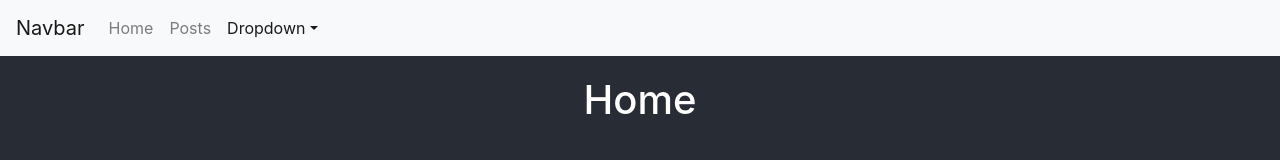
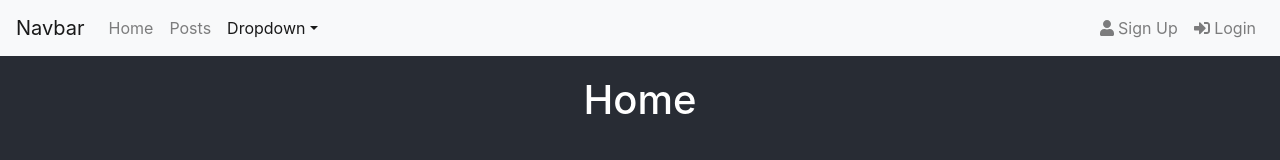
Before and after one commit to gorkemarslan/Blog-React-Django, a React (Create React App) app in the folder frontend/: page / in a window 1280 px wide. Shown: the top 160 px of the page. Built offline with nearby package versions, Linux system fonts and the light colour scheme.

Commit message:
Added FontAwesomeIcon

```diff
--- a/frontend/package.json
+++ b/frontend/package.json
@@ -3,6 +3,11 @@
   "version": "0.1.0",
   "private": true,
   "dependencies": {
+    "@fortawesome/fontawesome-svg-core": "^1.2.36",
+    "@fortawesome/free-brands-svg-icons": "^5.15.4",
+    "@fortawesome/free-regular-svg-icons": "^5.15.4",
+    "@fortawesome/free-solid-svg-icons": "^5.15.4",
+    "@fortawesome/react-fontawesome": "^0.1.15",
     "@testing-library/jest-dom": "^5.14.1",
     "@testing-library/react": "^11.2.7",
     "@testing-library/user-event": "^12.8.3",
--- a/frontend/src/components/Header.js
+++ b/frontend/src/components/Header.js
@@ -1,5 +1,7 @@
 import React from "react";
-import { Link, NavLink } from 'react-router-dom';
+import { Link, NavLink } from "react-router-dom";
+import { FontAwesomeIcon } from '@fortawesome/react-fontawesome'
+import { faUser, faSignInAlt } from '@fortawesome/free-solid-svg-icons'
 
 function Header() {
   return (
@@ -23,12 +25,12 @@ function Header() {
         <div className="collapse navbar-collapse" id="navbarSupportedContent">
           <ul className="navbar-nav mr-auto">
             <li className="nav-item">
-              <Link className="nav-link" exact to="/">
+              <Link className="nav-link" to="/">
                 Home
               </Link>
             </li>
             <li className="nav-item">
-              <NavLink className="nav-link" exact to="/posts">
+              <NavLink className="nav-link" to="/posts">
                 Posts
               </NavLink>
             </li>
@@ -45,19 +47,32 @@ function Header() {
                 Dropdown
               </NavLink>
               <div className="dropdown-menu" aria-labelledby="navbarDropdown">
-                <Link className="dropdown-item" exact to="#">
+                <Link className="dropdown-item" to="#">
                   Action
                 </Link>
-                <Link className="dropdown-item" exact to="#">
+                <Link className="dropdown-item" to="#">
                   Another action
                 </Link>
                 <div className="dropdown-divider"></div>
-                <Link className="dropdown-item" exact to="#">
+                <Link className="dropdown-item" to="#">
                   Something else here
                 </Link>
               </div>
             </li>
           </ul>
+          <ul className="nav navbar-nav ml-auto">
+            <li className="nav-item">
+              <Link className="nav-link" to="/register">
+                <FontAwesomeIcon icon={faUser} /> Sign Up
+              </Link>
+            </li>
+            <li className="nav-item">
+              <Link className="nav-link" to="/login">
+                <FontAwesomeIcon icon={faSignInAlt} /> Login
+              </Link>
+            </li>
+          </ul>
+
         </div>
       </nav>
     </div>
```
Also changed, not shown: 1 other file (tests, documents, lock files or other folders).
